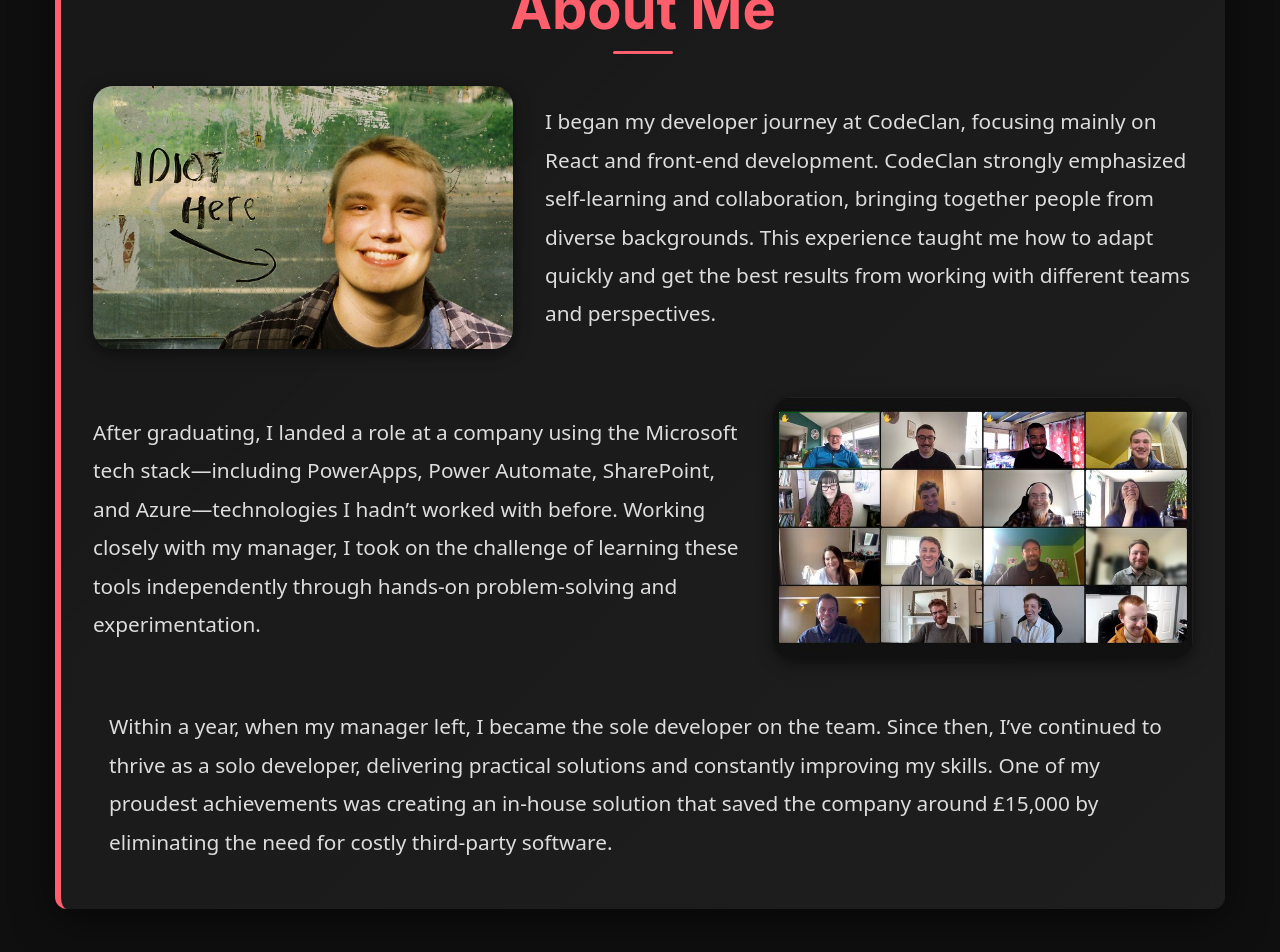
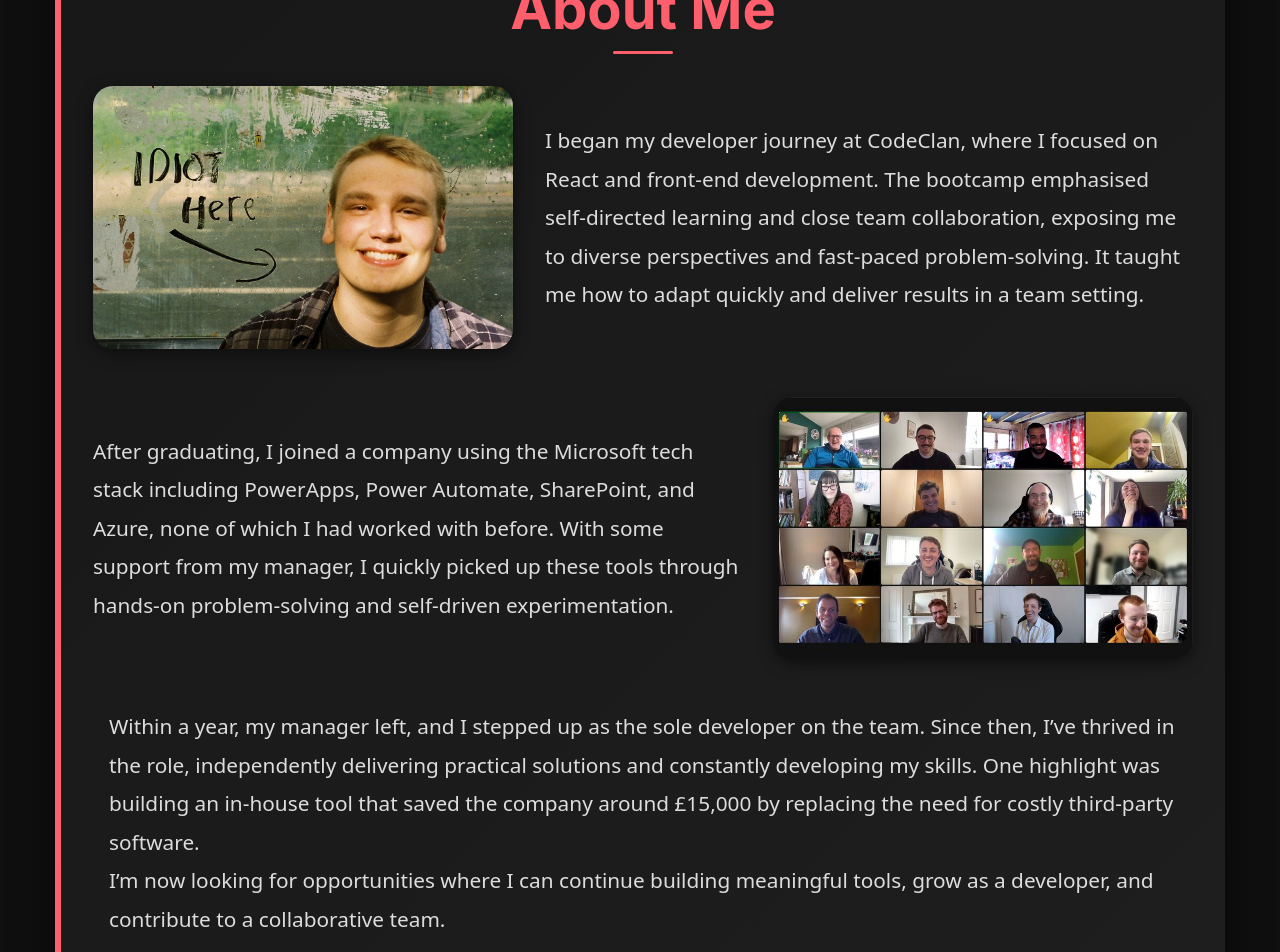
Before and after one commit to TomRgrant/ThomasGrantPortfolio, a React (Vite) app in the folder ThomasGrantPortfolio/: page / in a window 1280 px wide. Shown: the part 3640-4592 px from the top of the page. Built offline with nearby package versions, Linux system fonts and the light colour scheme.

Commit message:
Updated about me info

```diff
--- a/ThomasGrantPortfolio/src/Containers/AboutMe.jsx
+++ b/ThomasGrantPortfolio/src/Containers/AboutMe.jsx
@@ -12,29 +12,31 @@ const AboutMe = () => {
       <div className="about-section left-image">
         <img src={pfp} alt="Tom's Profile" className="side-img pfp-adjust" />
         <p>
-          I began my developer journey at CodeClan, focusing mainly on React and front-end development.
-          CodeClan strongly emphasized self-learning and collaboration, bringing together people from diverse
-          backgrounds. This experience taught me how to adapt quickly and get the best results from working
-          with different teams and perspectives.
+    I began my developer journey at CodeClan, where I focused on React and front-end development.
+    The bootcamp emphasised self-directed learning and close team collaboration, exposing me to diverse perspectives
+    and fast-paced problem-solving. It taught me how to adapt quickly and deliver results in a team setting.
   </p>
 </div>
 
 <div className="about-section right-image">
   <p>
-          After graduating, I landed a role at a company using the Microsoft tech stack—including PowerApps,
-          Power Automate, SharePoint, and Azure—technologies I hadn’t worked with before. Working closely
-          with my manager, I took on the challenge of learning these tools independently through hands-on
-          problem-solving and experimentation.
+    After graduating, I joined a company using the Microsoft tech stack including PowerApps, Power Automate,
+    SharePoint, and Azure, none of which I had worked with before. With some support from my manager, I quickly picked up
+    these tools through hands-on problem-solving and self-driven experimentation.
   </p>
   <img src={CC} alt="Coding Setup" className="side-img" />
 </div>
 
 <div className="about-section no-image">
   <p>
-          Within a year, when my manager left, I became the sole developer on the team. Since then, I’ve
-          continued to thrive as a solo developer, delivering practical solutions and constantly improving my
-          skills. One of my proudest achievements was creating an in-house solution that saved the company
-          around £15,000 by eliminating the need for costly third-party software.
+    Within a year, my manager left, and I stepped up as the sole developer on the team. Since then, I’ve thrived in
+    the role, independently delivering practical solutions and constantly developing my skills. One highlight was
+    building an in-house tool that saved the company around £15,000 by replacing the need for costly third-party
+    software.
+  </p>
+  <p>
+    I’m now looking for opportunities where I can continue building meaningful tools, grow as a developer,
+    and contribute to a collaborative team.
   </p>
       </div>
     </div>
```
Lines whose indentation alone changed are shown as unchanged.
